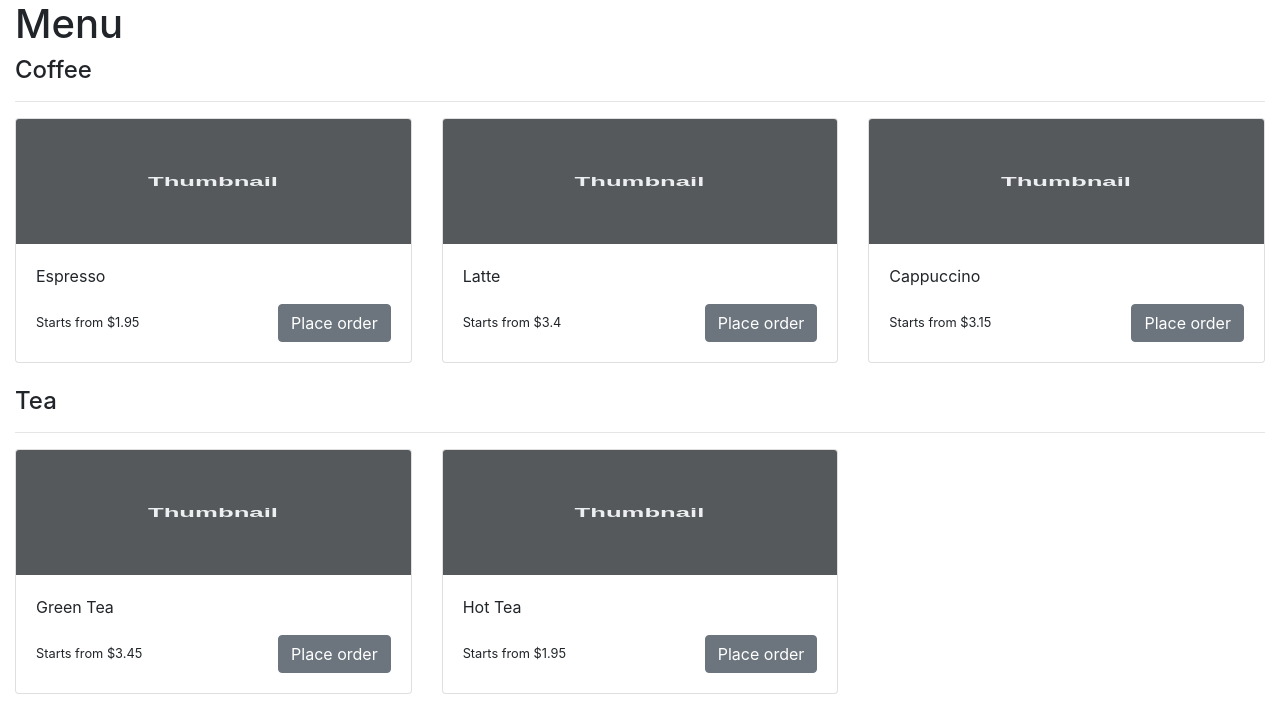
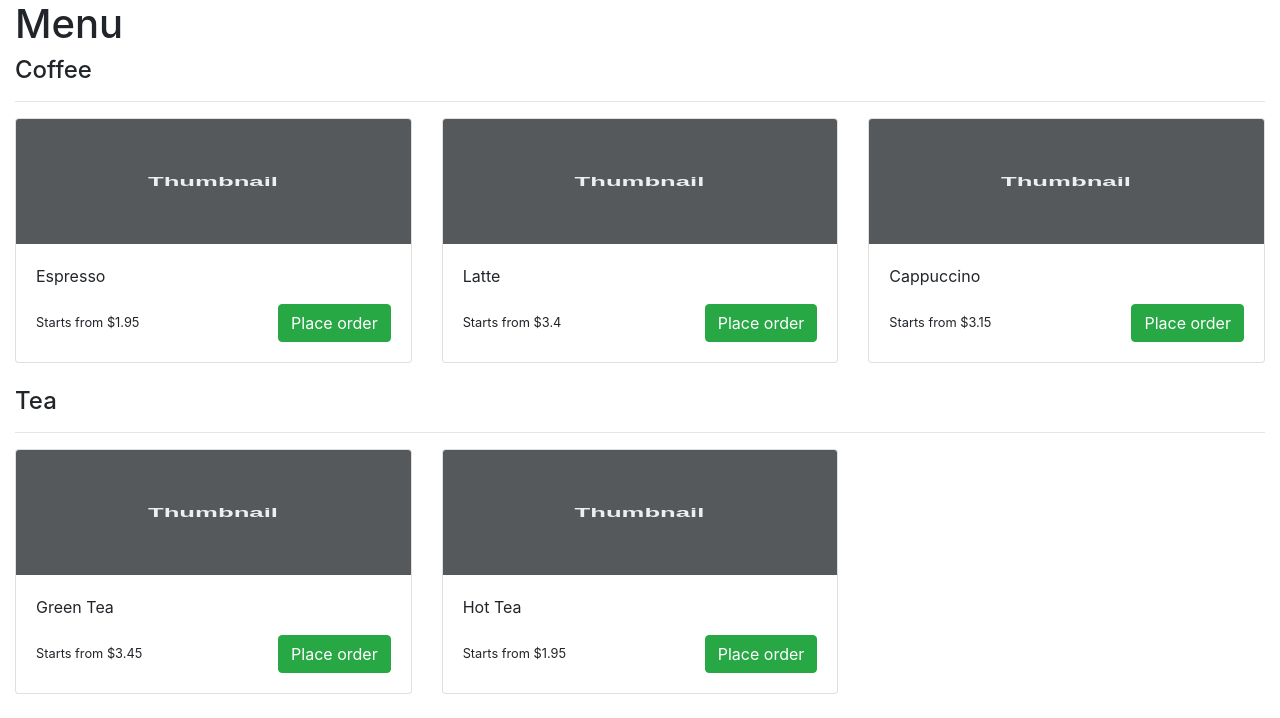
Before and after one commit to Daniliahub/django, a Django app: page / in a window 1280 px wide. Shown: the part 456-1174 px from the top of the page. Run offline with Django 3.2, Linux system fonts and the light colour scheme; data comes from the database, SQL or seed files in the repository; some libraries are stand-ins or nearby versions.

Commit message:
change button color to be geen

```diff
--- a/templates/menu/menu.html
+++ b/templates/menu/menu.html
@@ -22,13 +22,8 @@
                     <div class="d-flex justify-content-between align-items-center">
                         <small class="text">Starts from ${{item.base_price}}</small>
                         <div class="btn-group">
-                            {% comment %}
-                            <button type="button" class="btn btn-outline-secondary btn-sm" data-toggle="modal" data-target="#orderModal" data-item-id="{{item.id}}" data-item-title="{{item.title}}" data-condiments="{{item.get_allowed_condiments}}" data-item-sizes="{{item.get_sized_item_prices}}" data-item-variants="{{item.get_allowed_variants}}">Add to cart</button>
-                            {% endcomment %}
-
-                            <button data-ajax="{% url 'add_to_cart' item.id %}" class='btn btn-secondary' data-toggle="modal" data-target="#orderModal" data-item-title="{{item.title}}">Place order</button>
+                            <button data-ajax="{% url 'add_to_cart' item.id %}" class='btn btn-success' data-toggle="modal" data-target="#orderModal" data-item-title="{{item.title}}">Place order</button>
                         </div>
-
                     </div>
                     </div>
                 </div>
@@ -38,8 +33,3 @@
     {% endfor %}
 </div>
 {% endblock %}
-
-<script type='text/javascript'>
-$(document).ready(function() {
-});
-</script>
```
